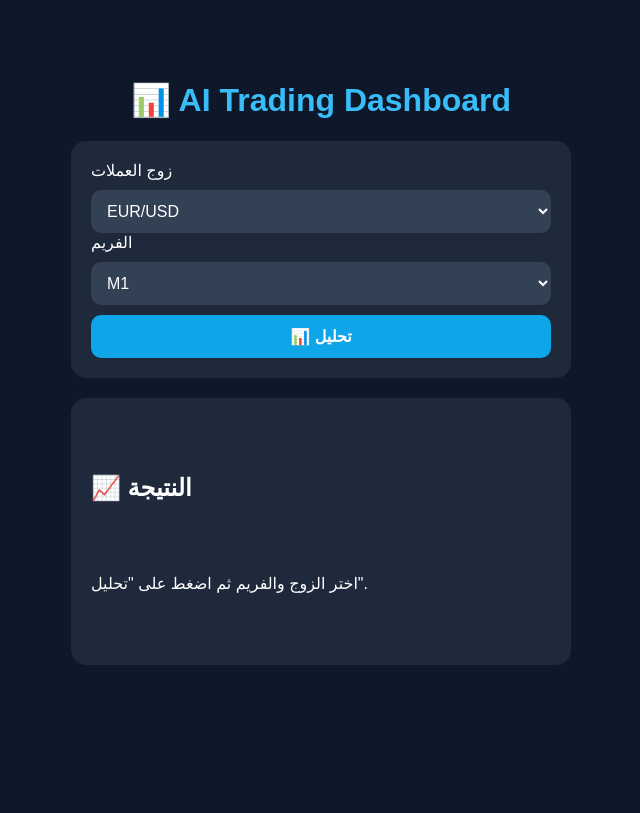
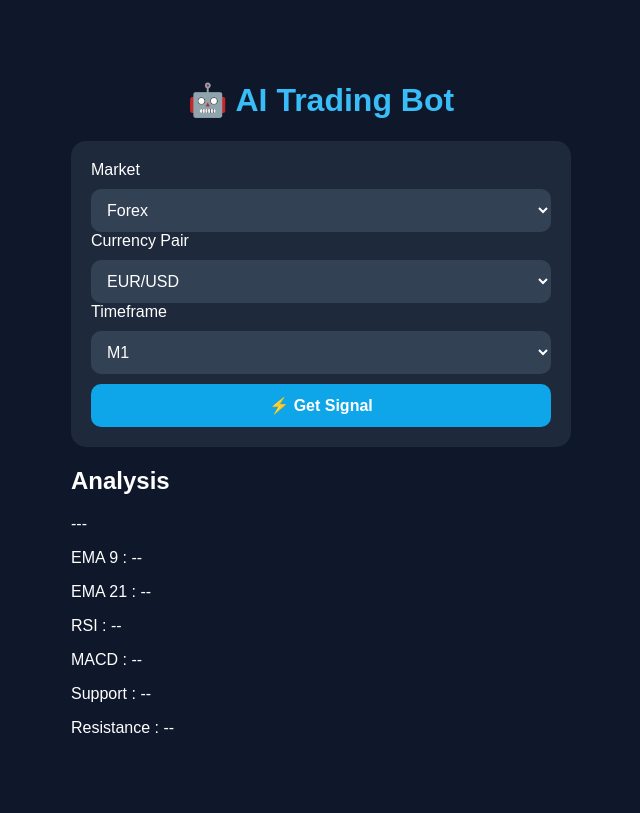
Before and after one commit to ismailelomrani22-ops/telegram-bot, a Flask app: template templates/index.html in a window 1280 px wide. Shown: the whole page, without its empty margins (319-959 px from the left). Before the commit the page ends 665 px from the top, so only its background shows below. Run offline with Flask 3, Linux system fonts and the light colour scheme; the template is opened without the code that fills it, so the values that code supplies are empty.

Commit message:
Update index.html

```diff
--- a/templates/index.html
+++ b/templates/index.html
@@ -1,51 +1,80 @@
 <!DOCTYPE html>
-<html lang="ar">
+<html lang="en">
 <head>
     <meta charset="UTF-8">
     <meta name="viewport" content="width=device-width, initial-scale=1.0">
-    <title>AI Trading Dashboard</title>
+    <title>AI Trading Bot</title>
 
     <link rel="stylesheet" href="/static/style.css">
 </head>
-
 <body>
 
 <div class="container">
 
-    <h1>📊 AI Trading Dashboard</h1>
+    <h1>🤖 AI Trading Bot</h1>
 
     <div class="card">
 
-        <label>زوج العملات</label>
+        <label>Market</label>
+        <select id="market">
+            <option value="forex">Forex</option>
+            <option value="otc">OTC</option>
+        </select>
 
+        <label>Currency Pair</label>
         <select id="pair">
             <option>EUR/USD</option>
             <option>GBP/USD</option>
             <option>USD/JPY</option>
-            <option>XAU/USD</option>
-            <option>BTC/USD</option>
+            <option>AUD/USD</option>
+            <option>USD/CAD</option>
         </select>
 
-        <label>الفريم</label>
-
+        <label>Timeframe</label>
         <select id="timeframe">
             <option>M1</option>
             <option>M5</option>
             <option>M15</option>
             <option>M30</option>
             <option>H1</option>
-            <option>H4</option>
         </select>
 
-        <button onclick="analyze()">
-            📊 تحليل
+        <button id="signalBtn">
+            ⚡ Get Signal
         </button>
 
     </div>
 
-    <div id="result" class="card">
-        <h2>📈 النتيجة</h2>
-        <p>اختر الزوج والفريم ثم اضغط على "تحليل".</p>
+    <div class="result">
+
+        <h2>Analysis</h2>
+
+        <div id="signal">---</div>
+
+        <p>EMA 9 :
+            <span id="ema9">--</span>
+        </p>
+
+        <p>EMA 21 :
+            <span id="ema21">--</span>
+        </p>
+
+        <p>RSI :
+            <span id="rsi">--</span>
+        </p>
+
+        <p>MACD :
+            <span id="macd">--</span>
+        </p>
+
+        <p>Support :
+            <span id="support">--</span>
+        </p>
+
+        <p>Resistance :
+            <span id="resistance">--</span>
+        </p>
+
     </div>
 
 </div>
```
